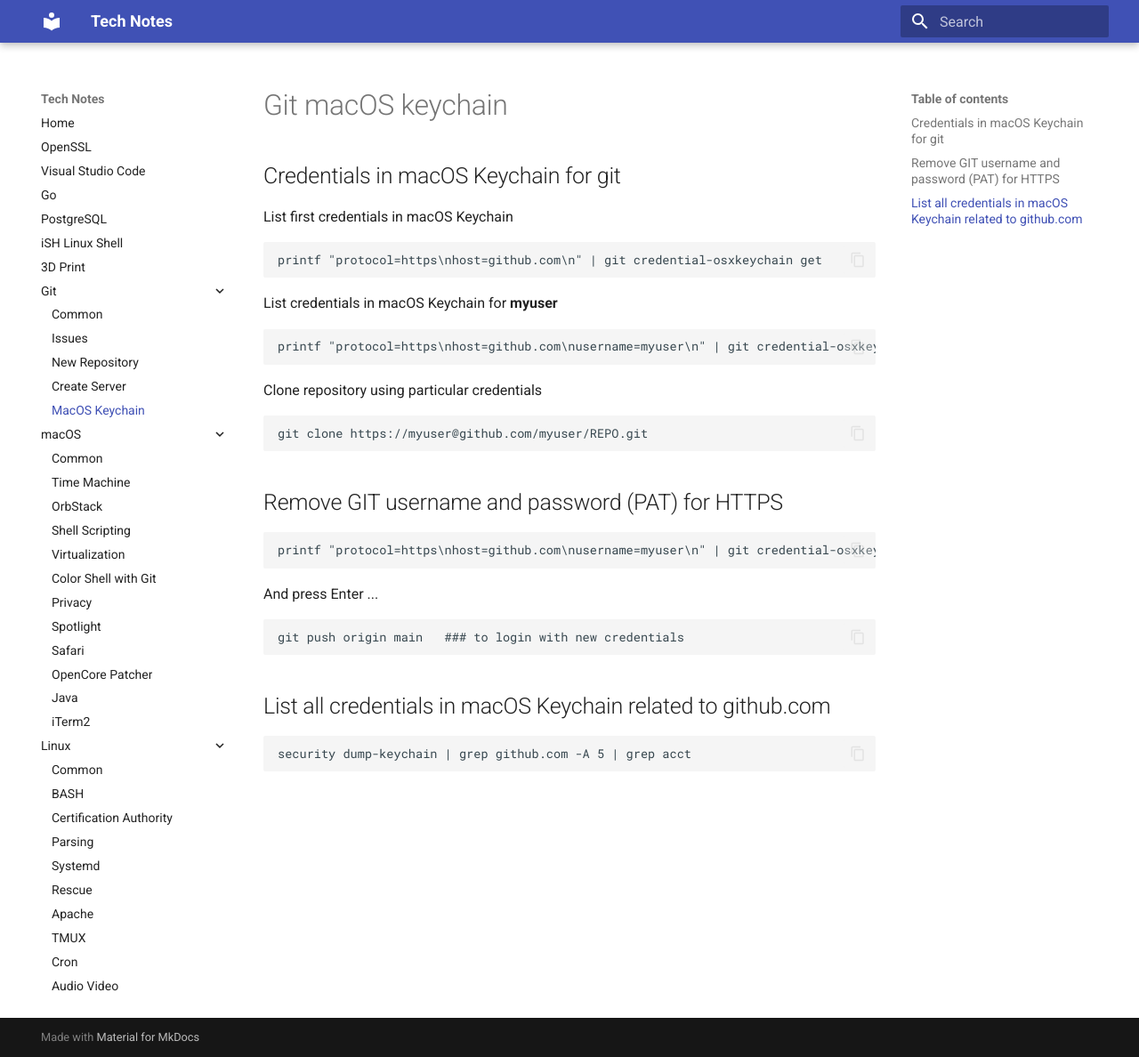
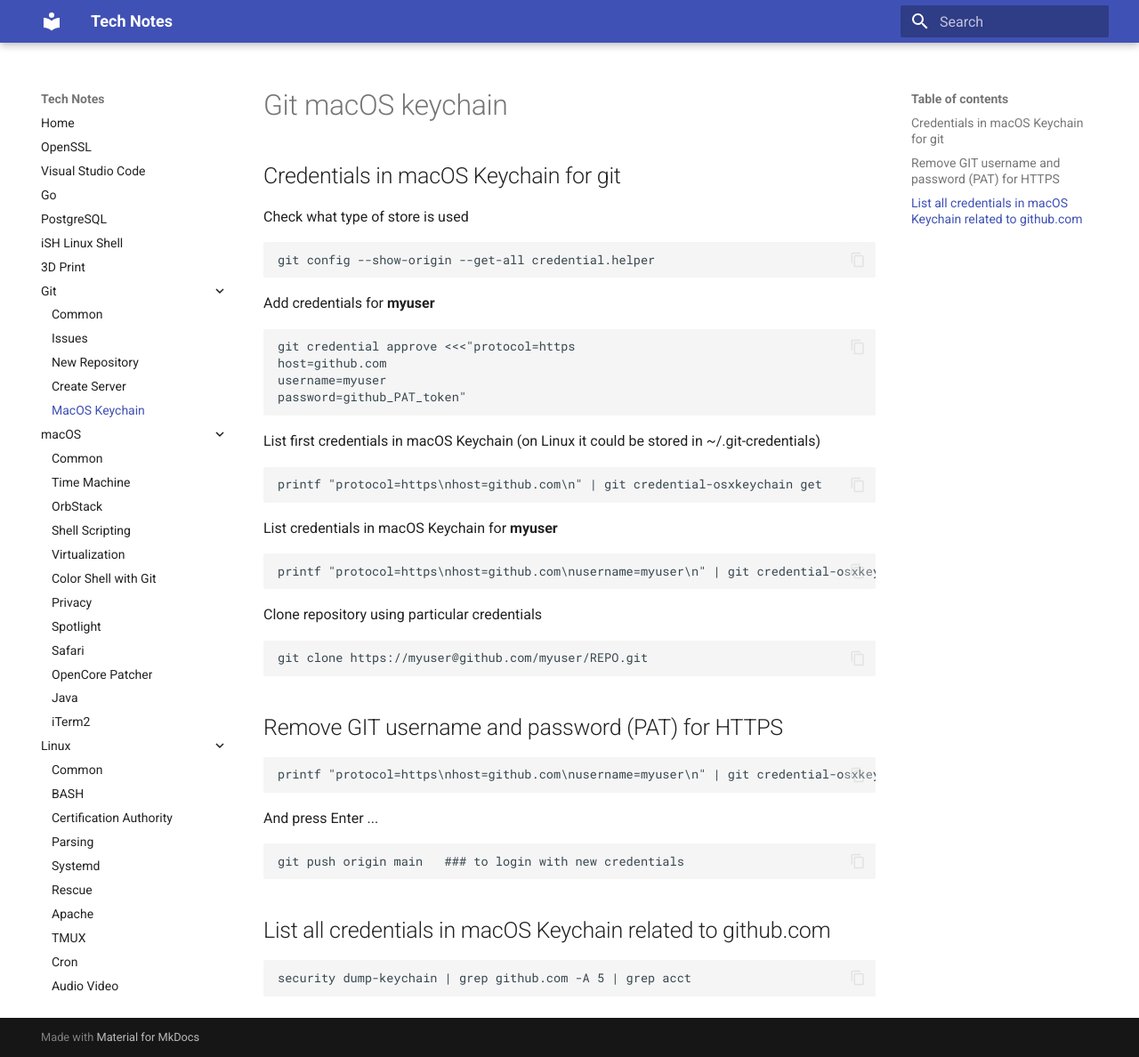
Before and after one commit to jorycz/technotes, an MkDocs documentation site: the page built from docs/Git/Git-macOSKeychain.md, in a window 1280 px wide and 1188 px high. Shown: the whole window at 89% size. Built offline with MkDocs 1.6.1 and Material for MkDocs 9.7.7, drawn with Linux system fonts in a browser that asks for light colours.

Commit message:
Updated git section

```diff
--- a/docs/Git/Git-macOSKeychain.md
+++ b/docs/Git/Git-macOSKeychain.md
@@ -2,7 +2,18 @@
 
 ## Credentials in macOS Keychain for git
 
-List first credentials in macOS Keychain
+Check what type of store is used
+
+    git config --show-origin --get-all credential.helper
+
+Add credentials for **myuser**
+
+    git credential approve <<<"protocol=https
+    host=github.com
+    username=myuser
+    password=github_PAT_token"
+
+List first credentials in macOS Keychain (on Linux it could be stored in ~/.git-credentials)
 
     printf "protocol=https\nhost=github.com\n" | git credential-osxkeychain get
 
```
